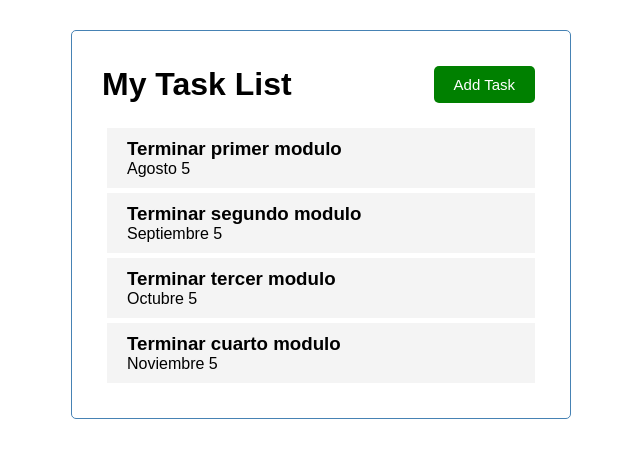
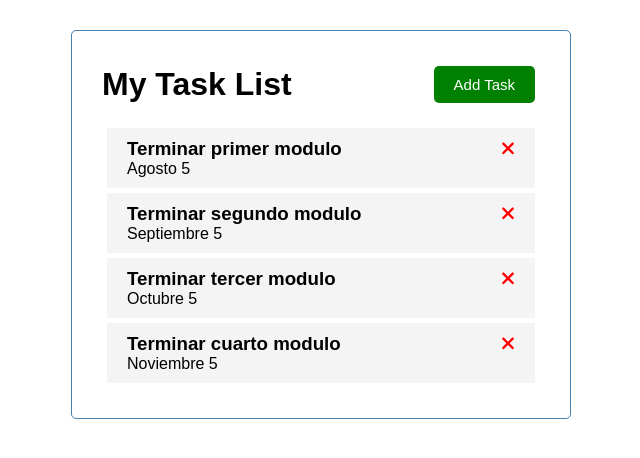
Before and after one commit to tatiana-programacion/task-list, an Angular app: page / in a window 1280 px wide. Shown: the top 458 px of the page, without its empty margins (319-959 px from the left). Built offline with nearby package versions, Linux system fonts and the light colour scheme.

Commit message:
Componente de llista de items

```diff
--- a/package.json
+++ b/package.json
@@ -18,6 +18,11 @@
     "@angular/platform-browser": "~13.1.0",
     "@angular/platform-browser-dynamic": "~13.1.0",
     "@angular/router": "~13.1.0",
+    "@fortawesome/angular-fontawesome": "^0.10.2",
+    "@fortawesome/fontawesome-svg-core": "^6.1.0",
+    "@fortawesome/free-brands-svg-icons": "^6.1.0",
+    "@fortawesome/free-regular-svg-icons": "^6.1.0",
+    "@fortawesome/free-solid-svg-icons": "^6.1.0",
     "rxjs": "~7.4.0",
     "tslib": "^2.3.0",
     "zone.js": "~0.11.4"
--- a/src/app/app.module.ts
+++ b/src/app/app.module.ts
@@ -6,6 +6,7 @@
 import { ButtonComponent } from './components/button/button.component';
 import { TasksComponent } from './components/tasks/tasks.component';
 import { TasksItemComponent } from './components/tasks-item/tasks-item.component';
+import { FontAwesomeModule } from '@fortawesome/angular-fontawesome';
 
 @NgModule({
   declarations: [
@@ -16,7 +17,8 @@
     TasksItemComponent
   ],
   imports: [
-    BrowserModule
+    BrowserModule,
+    FontAwesomeModule
   ],
   providers: [],
   bootstrap: [AppComponent]
--- a/src/app/components/tasks-item/tasks-item.component.html
+++ b/src/app/components/tasks-item/tasks-item.component.html
@@ -1,4 +1,11 @@
 <div class="task">
-    <h3>{{task.text}}</h3>
+    <h3>
+        {{task.text}}
+        <fa-icon
+            [icon]="faTimes"
+            [ngStyle] = "{'color':'red'}"
+        >
+        </fa-icon>
+    </h3>
     <p>{{task.day}}</p>
 </div>
--- a/src/app/components/tasks-item/tasks-item.component.ts
+++ b/src/app/components/tasks-item/tasks-item.component.ts
@@ -1,6 +1,7 @@
 import { Component, OnInit, Input } from '@angular/core';
 import { Task } from 'src/app/Task';
 import { TASKS } from 'src/app/mock-tasks';
+import { faTimes } from '@fortawesome/free-solid-svg-icons';
 
 @Component({
   selector: 'app-tasks-item',
@@ -9,6 +10,7 @@
 })
 export class TasksItemComponent implements OnInit {
   @Input() task: Task = TASKS[0];
+  faTimes = faTimes;
 
   constructor() { }
 
--- a/src/app/components/tasks/tasks.component.ts
+++ b/src/app/components/tasks/tasks.component.ts
@@ -1,6 +1,7 @@
 import { Component, OnInit } from '@angular/core';
 import { Task } from 'src/app/Task';
 import { TASKS } from 'src/app/mock-tasks';
+
 
 @Component({
   selector: 'app-tasks',
@@ -10,6 +11,7 @@
 export class TasksComponent implements OnInit {
   tasks: Task[] = TASKS;
 
+
   constructor() { }
 
   ngOnInit(): void {
```
Also changed, not shown: 1 other file (tests, documents, lock files or other folders).
